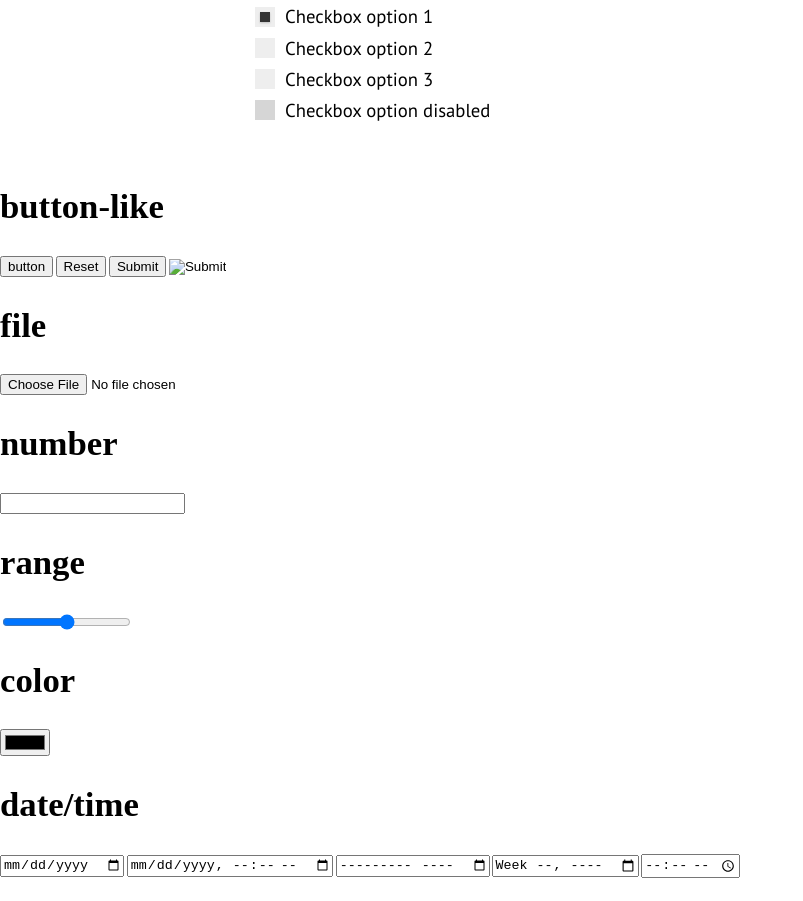
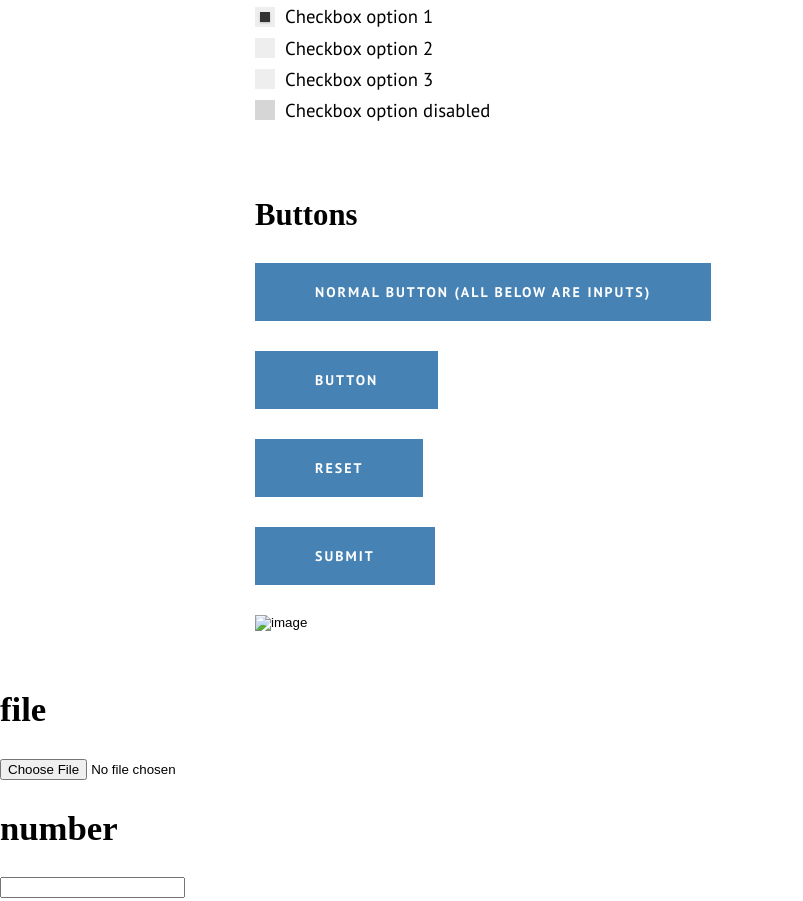
Before and after one commit to Jaspero/modular-style, a plain HTML site: page index.html in a window 1280 px wide. Shown: the part 746-1647 px from the top of the page, without its empty margins (0-803 px from the left). Drawn offline with Linux system fonts and the light colour scheme.

Commit message:
Buttons :sparkles:

```diff
--- a/assets/style/buttons.scss
+++ b/assets/style/buttons.scss
@@ -4,7 +4,10 @@
 
 ==================================================*/
 
-button {
+button,
+input[type=button],
+input[type=submit],
+input[type=reset] {
 
   // Box attributes
   padding: 2rem 6rem;
@@ -37,3 +40,11 @@ button {
   &:active {}
 
 }
+
+/*==================================================
+
+  INPUT[TYPE=IMAGE]
+
+* TODO: Style separately because it needs some hacks
+
+==================================================*/
--- a/assets/style/inputs.scss
+++ b/assets/style/inputs.scss
@@ -1,16 +1,25 @@
 form h3 {margin: 4rem 0 0;} // TODO: REMOVE
+
+/*==================================================
+
+  INPUT VARIABLES
+
+==================================================*/
+
+// Text of an input
+$input-min: 1.6rem; // Smallest font size
+$input-max: 2rem; // Largest font size
+
+// Special labels (e.g. text above fields)
+$label-min: 1.4rem; // Smallest font size
+$label-max: 1.6rem; // Largest font size
+
 
 /*==================================================
 
   FIELD & LABEL
 
 ==================================================*/
-
-$input-min: 1.6rem; // Smallest font size
-$input-max: 2rem; // Largest font size
-
-$label-min: 1.4rem; // Smallest font size
-$label-max: 1.6rem; // Largest font size
 
 .field {
 
@@ -239,13 +248,6 @@ input[type=search] {
   }
 }
 
-
-/*==================================================
-
-  BUTTON, SUBMIT, RESET, IMAGE
-
-==================================================*/
-
 /*==================================================
 
   FILE
--- a/index.html
+++ b/index.html
@@ -133,16 +133,50 @@ sass --watch style.scss:style.css
         </div>
     </div>
 
+    <div class="row contained center">
+        <div class="col-8 col-s-10">
+            <h3>Buttons</h3>
+        </div>
+    </div>
+    <div class="row contained center">
+        <div class="col-8 col-s-10">
+            <div class="field ">
+                <button>Normal button (all below are inputs)</button>
+            </div>
+        </div>
+    </div>
+    <div class="row contained center">
+        <div class="col-8 col-s-10">
+            <div class="field ">
+                <input type="button" value="button">
+            </div>
+        </div>
+    </div>
+    <div class="row contained center">
+        <div class="col-8 col-s-10">
+            <div class="field ">
+                <input type="reset" value="reset">
+            </div>
+        </div>
+    </div>
+    <div class="row contained center">
+        <div class="col-8 col-s-10">
+            <div class="field ">
+                <input type="submit" value="submit">
+            </div>
+        </div>
+    </div>
+    <div class="row contained center">
+        <div class="col-8 col-s-10">
+            <div class="field ">
+                <input type="image" value="image">
+            </div>
+        </div>
+    </div>
 </form>
 
 
 <inputs>
-
-    <h2>button-like</h2>
-    <input type="button" value="button">
-    <input type="reset">
-    <input type="submit">
-    <input type="image">
 
     <h2>file</h2>
     <input type="file">
```
Also changed, not shown: style.css, 1 other file. Lines whose indentation alone changed are shown as unchanged.
